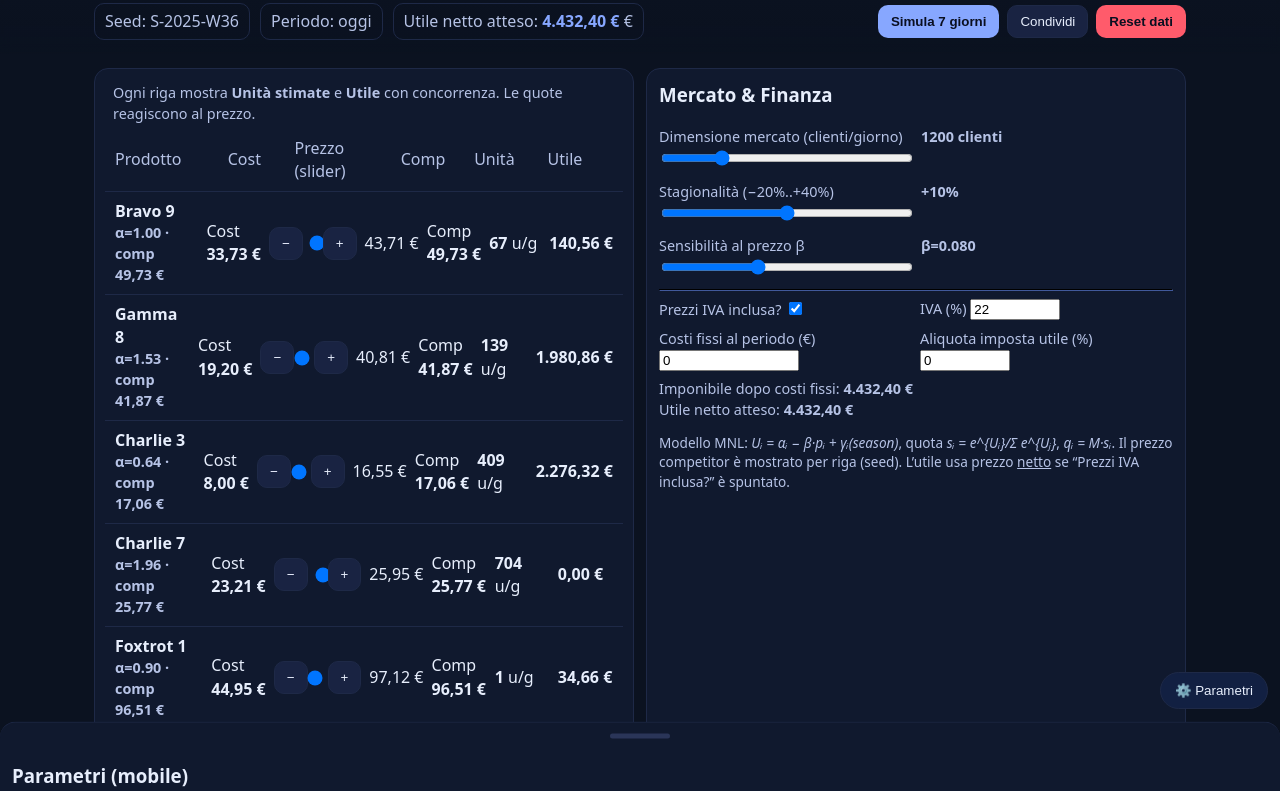
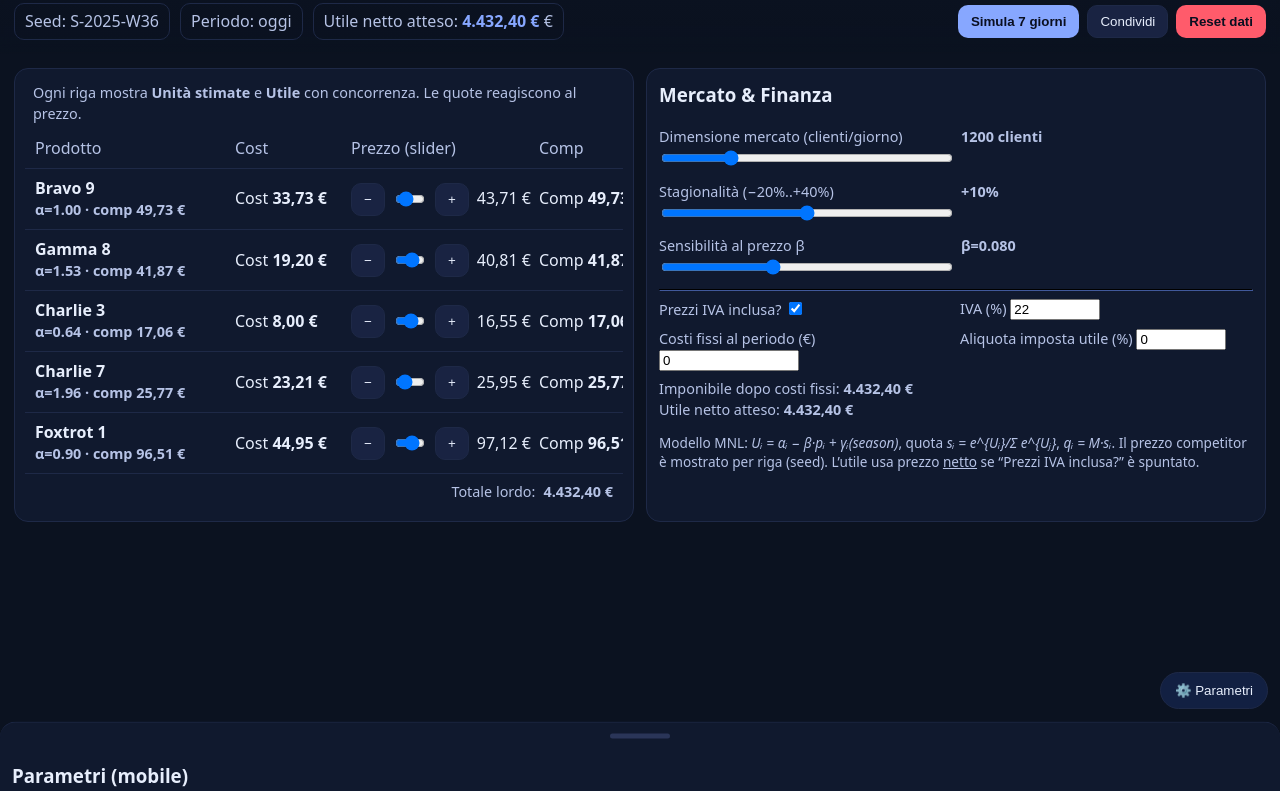
Before and after one commit to pezzaliapp/MarginRushPWA, a plain HTML site: page index.html in a window 1280 px wide. Shown: the part 79-870 px from the top of the page. After the commit the page ends 800 px from the top, so only its background shows below. Drawn offline with Linux system fonts and the light colour scheme.

Commit message:
Add files via upload

```diff
--- a/index.html
+++ b/index.html
@@ -17,7 +17,7 @@
   *{box-sizing:border-box}
   html,body{margin:0;padding:0;background:var(--bg);color:var(--ink);font:16px/1.45 system-ui,-apple-system,Segoe UI,Roboto,Arial,sans-serif}
   header{position:sticky;top:0;background:linear-gradient(180deg, rgba(11,18,32,.96), rgba(11,18,32,.82));backdrop-filter: blur(6px);z-index:30}
-  .wrap{max-width:1120px;margin:0 auto;padding:14px}
+  .wrap{max-width:1320px;margin:0 auto;padding:14px}
   h1{font-size:1.2rem;margin:0 0 6px}
   .sub{color:var(--muted);font-size:.95rem}
   .topbar{display:flex;gap:10px;align-items:center;flex-wrap:wrap;margin-top:6px}
@@ -31,6 +31,7 @@
   .card{background:var(--card);border:1px solid var(--grid);border-radius:14px;overflow:hidden}
   .meta{color:var(--muted);font-size:.9rem}
   .flex{display:flex;gap:12px;flex-wrap:wrap}
+  @media (max-width:1200px){.half{flex:1 1 100%}}
   .half{flex:1 1 520px}
   .gridHead,.row{display:grid;grid-template-columns: 1.6fr .9fr 1.5fr 1fr 1fr 1fr; gap:8px; align-items:center}
   .gridHead{padding:8px 10px;border-bottom:1px solid var(--grid);color:var(--muted)}
@@ -50,7 +51,9 @@
   .sheet .inner{padding:12px}
   .controls{display:grid;grid-template-columns:1fr 1fr;gap:10px}
   .controls label{display:flex;align-items:center;justify-content:space-between;border:1px solid var(--grid);border-radius:10px;padding:8px;background:#0f1730;gap:8px}
-  .tablewrap{overflow-x:auto}
+  .tablewrap{overflow-x:auto;-webkit-overflow-scrolling:touch}
+  .gridHead,.row{min-width:900px}
+  .badge, .meta, td, th{word-break:break-word}
   @media (max-width:860px){
     .gridHead,.row{grid-template-columns: 1.2fr .8fr 1.2fr .9fr .9fr 1fr}
   }
```
